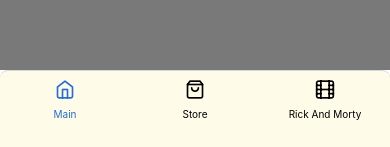
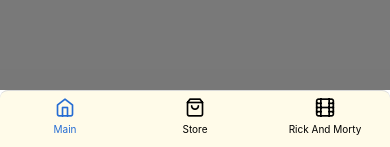
Before and after one commit to YeisonHenao/learn_react_native, a React Native app: screen /Main in a window 390 px wide. Shown: the part 694-841 px from the top of the page. Built offline with nearby package versions, Linux system fonts and the light colour scheme.

Commit message:
Cambios en rutas de importaciones y elementos sin usar

```diff
--- a/App.js
+++ b/App.js
@@ -1,14 +1,17 @@
 import * as React from "react";
-import 'react-native-gesture-handler';
+import { SafeAreaProvider } from "react-native-safe-area-context";
+import "react-native-gesture-handler";
 import { NavigationContainer } from "@react-navigation/native";
-import BottomTabNavigator from './src/Navigation/TabNavigation'
+import BottomTabNavigator from "./src/Navigation/TabNavigation";
 
 const App = () => {
-  return(
-    <NavigationContainer>
-      <BottomTabNavigator />
-    </NavigationContainer>
-  )
-}
+  return (
+    <SafeAreaProvider>
+      <NavigationContainer>
+        <BottomTabNavigator />
+      </NavigationContainer>
+    </SafeAreaProvider>
+  );
+};
 
 export default App;
--- a/src/Components/AnimationFade.js
+++ b/src/Components/AnimationFade.js
@@ -1,6 +1,5 @@
 import { useRef , useEffect } from "react";
 import { View , Animated  } from "react-native";
-
 
 const AnimationFade = (props) => {
 
--- a/src/Navigation/DrawerNavigation.js
+++ b/src/Navigation/DrawerNavigation.js
@@ -6,7 +6,6 @@ import {
 } from '@react-navigation/drawer';
 import Feather from "react-native-vector-icons/Feather";
 import Home from "../Screens/Home/Home";
-import Notifications from '../Components/Common/Notifications';
 
 const CustomDrawerContent =(props) => {
   return (
@@ -39,19 +38,6 @@ const HomeDrawerNavigator = () => {
         }}
           component={Home}
         />
-      <Drawer.Screen
-        name="Notifications"
-        options={{
-          title: "Notifications",
-          drawerIcon: ({ color, size, focused }) => (
-            <Feather
-              name={focused ? "bell" : "bell"}
-              size={size}
-              color={color}
-            />
-          ),
-        }}
-        component={Notifications} />
     </Drawer.Navigator>
   );
 }
--- a/src/Navigation/StackStore.js
+++ b/src/Navigation/StackStore.js
@@ -4,7 +4,7 @@
 import React from "react";
 import { createStackNavigator } from "@react-navigation/stack";
 import { SafeAreaProvider } from "react-native-safe-area-context";
-import BadgeShoppingCart from "../Components/Store/BadgeShoppingCart";
+import BadgeShoppingCart from "../Screens/Store/components/BadgeShoppingCart";
 
 /**
  * Importación de vistas a ser usadas e identificadas en cada Stack
@@ -61,7 +61,7 @@ const StoreStackNavigation = () => {
           name="Detail"
           options={{ title: "Store", headerRight: () => <BadgeShoppingCart /> }}
           component={DetailStoreView}
-          />
+        />
         <Stack.Screen name="Cart" component={ShoppingCartView} />
       </Stack.Navigator>
     </SafeAreaProvider>
@@ -76,8 +76,8 @@ const RickAndMortyStackNavigation = () => {
   return (
     <SafeAreaProvider>
       <Stack.Navigator screenOptions={{ headerShown: false }}>
-        <Stack.Screen name="Rick And Morty" component={RickAndMortyView} />
-          <Stack.Screen name="view_detail" component={ViewDetail} />
+        <Stack.Screen name="rick_and_morty" component={RickAndMortyView} />
+        <Stack.Screen name="view_detail" component={ViewDetail} />
       </Stack.Navigator>
     </SafeAreaProvider>
   );
--- a/src/Navigation/TabNavigation.js
+++ b/src/Navigation/TabNavigation.js
@@ -29,8 +29,8 @@ const BottomTabNavigator = () => {
           tabBarStyle: {
             backgroundColor:"#FFFBE9",
             borderColor:"#FFFBF9",
-            paddingBottom: 30,
-            height: 80,
+            paddingBottom: 15,
+            height: 60,
             borderTopRightRadius:8,
             borderTopLeftRadius:8
           },
--- a/src/Screens/Characters/RickAndMorty.js
+++ b/src/Screens/Characters/RickAndMorty.js
@@ -1,6 +1,5 @@
 import react from "react";
 import ListCharacters from "./components/ListCharacters";
-import style from '../../../assets/Styles/RickAndMortyStyles/RickAndMortyStyle'
 
 function RickAndMortyView(){
   return(
--- a/src/Screens/Characters/components/ListCharacters.js
+++ b/src/Screens/Characters/components/ListCharacters.js
@@ -1,9 +1,8 @@
 import { useEffect , useState, useRef } from "react"
 import { FlatList } from "react-native"
-import LoadingView from "../../../Components/Common/LoadingView"
+import LoadingView from "../../../Components/LoadingView"
 import CardCharacter from "./CardCharacter"
 import repository from '../../../repository/Rick And Morty/RepositoryRickAndMorty'
-import GetAllCharacters from "../../../repository/Rick And Morty/RepositoryRickAndMorty"
 
 const ListCharacters = () => {
 
--- a/src/Screens/Home/Home.js
+++ b/src/Screens/Home/Home.js
@@ -1,5 +1,5 @@
 import { SafeAreaView } from "react-native";
-import Feed from "../../Components/Common/Feed";
+import Feed from "../../Components/Feed";
 
 const Home = () => {
   return (
--- a/src/Screens/Store/Detail/DetailStore.js
+++ b/src/Screens/Store/Detail/DetailStore.js
@@ -1,6 +1,6 @@
 import React from "react";
 import {ScrollView } from "react-native";
-import ViewDetail from "../../../Components/Store/ViewDetail";
+import ViewDetail from "../components/ViewDetail";
 
 const DetailStore = ({ route }) => {
 
--- a/src/Screens/Store/Store.js
+++ b/src/Screens/Store/Store.js
@@ -1,7 +1,7 @@
 import * as React from "react";
 import { View } from "react-native";
 
-import ListProducts from "../../Components/Store/ListProducts";
+import ListProducts from "./components/ListProducts";
 
 const Store = () => {
 
--- a/src/Screens/Store/components/BadgeShoppingCart.js
+++ b/src/Screens/Store/components/BadgeShoppingCart.js
@@ -18,7 +18,7 @@ function BadgeShoppingCart() {
         <Feather
           name="shopping-cart"
           size={20}
-          style={{ marginRight: 25 , marginTop:10, marginBottom:20, height: 20 }}
+          style={{ marginRight: 25 , marginTop:15, marginBottom:20, height: 20 }}
           color={"#000"}
         />
       </TouchableOpacity>
--- a/src/Screens/Store/components/ListProducts.js
+++ b/src/Screens/Store/components/ListProducts.js
@@ -2,7 +2,7 @@ import React, { useEffect, useState } from "react";
 import { FlatList } from "react-native";
 import GetAllProducts from "../../../repository/Store/RepositoryStore";
 import CardProducts from "./CardProducts";
-import LoadingView from "../../../Components/Common/LoadingView";
+import LoadingView from "../../../Components/LoadingView";
 
 const ListProducts = () => {
   const [products, setProducts] = useState([]);
```
